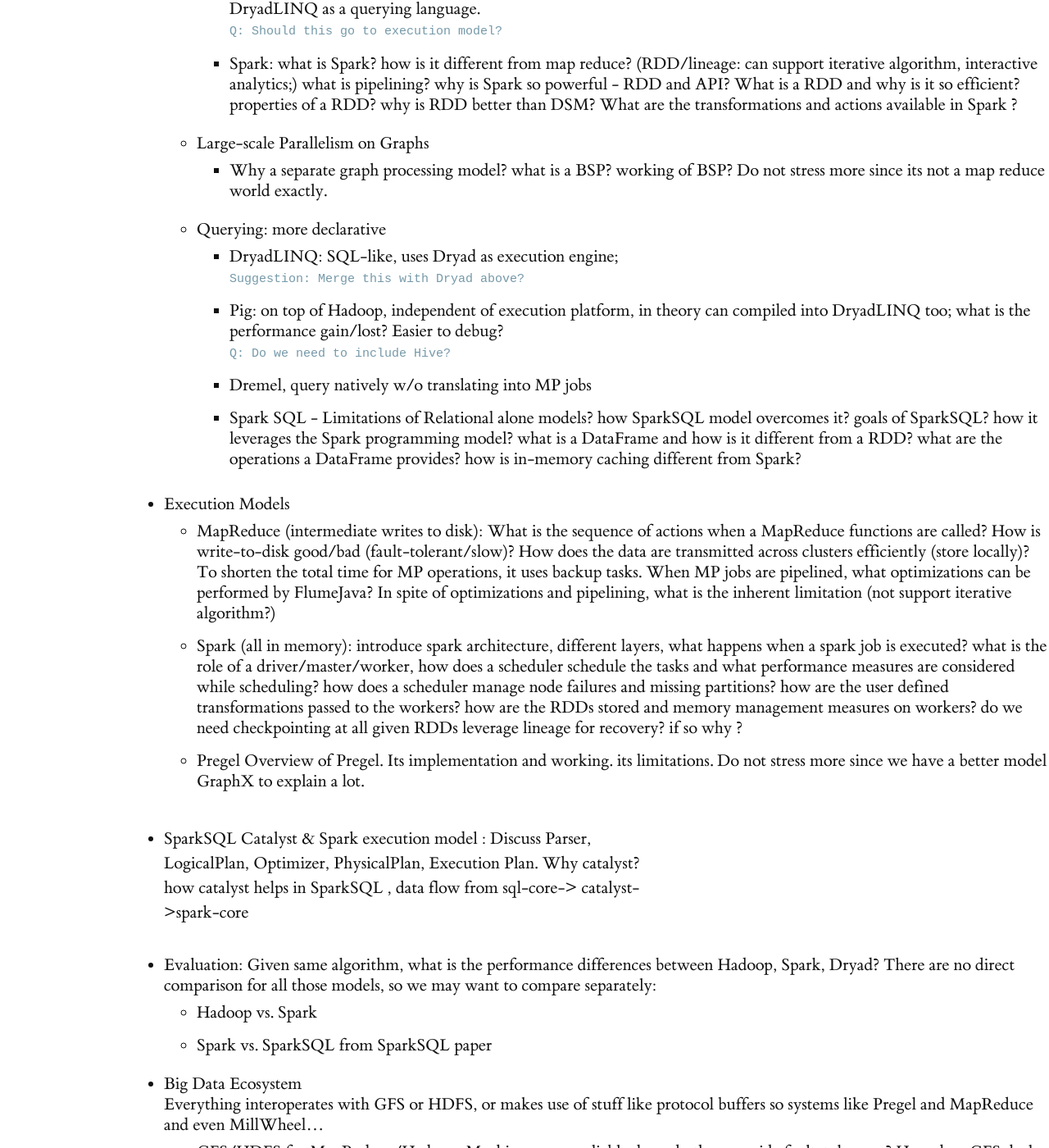
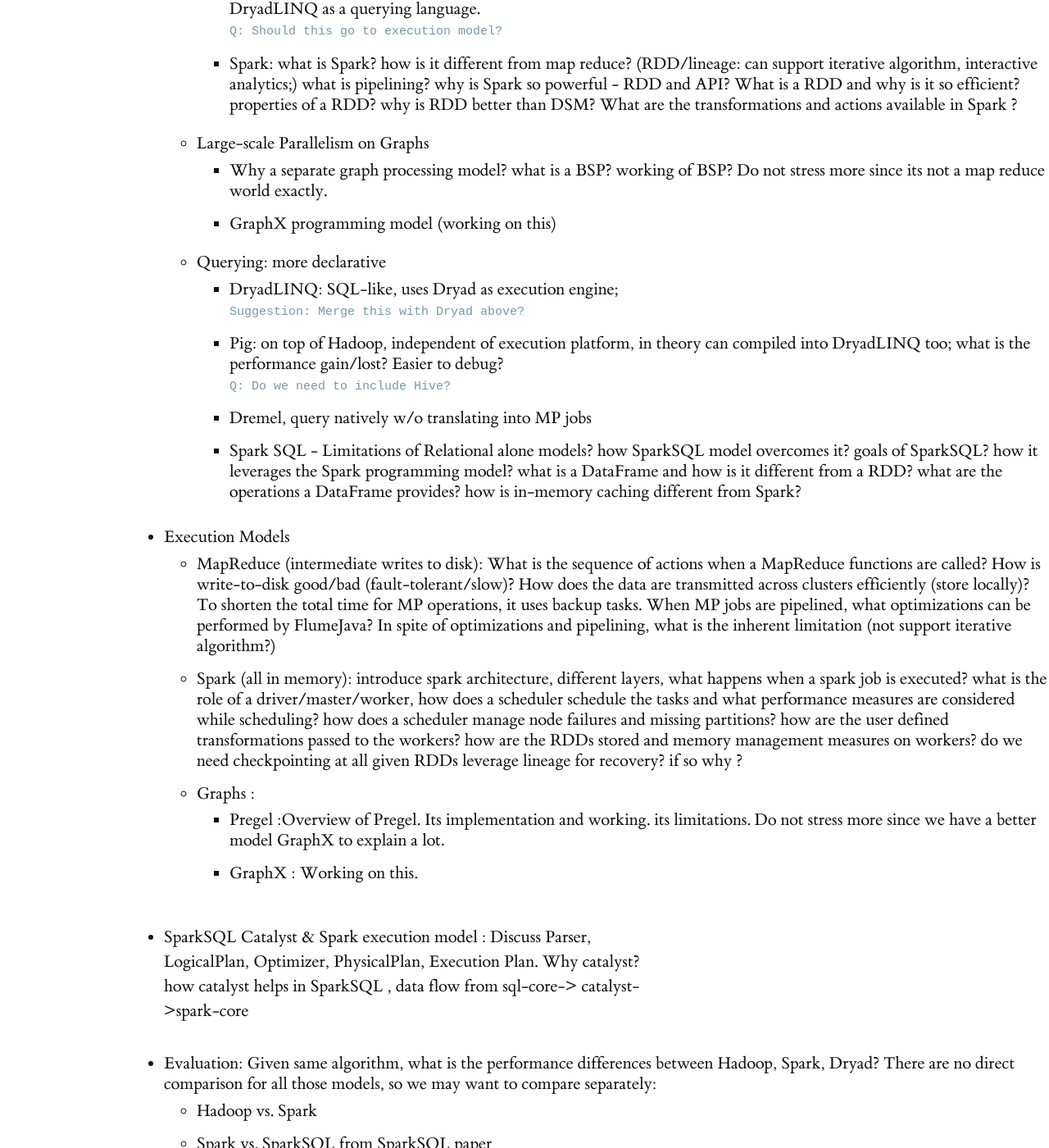
Before and after one commit to heathermiller/dist-prog-book, a Jekyll site: the page built from chapter/8/big-data.md, in a window 1280 px wide and 1400 px high, scrolled down 694 px. Shown: the whole window at 82% size. Built offline with Jekyll 4.4.1, drawn with Linux system fonts in a browser that asks for light colours; some web fonts are replaced.

Commit message:
Update big-data.md

```diff
--- a/chapter/8/big-data.md
+++ b/chapter/8/big-data.md
@@ -12,6 +12,7 @@ by: "Jingjing and Abhilash"
     - Spark: what is Spark? how is it different from map reduce? (RDD/lineage: can support iterative algorithm, interactive analytics;) what is pipelining? why is Spark so powerful - RDD and API? What is a RDD and why is it so efficient? properties of a RDD? why is RDD better than DSM? What are the transformations and actions available in Spark ?
   - Large-scale Parallelism on Graphs
     - Why a separate graph processing model? what is a BSP? working of BSP? Do not stress more since its not a map reduce world exactly.
+    - GraphX programming model (working on this)
   - Querying: more declarative
     - DryadLINQ: SQL-like, uses Dryad as execution engine;
     `Suggestion: Merge this with Dryad above?`
@@ -24,8 +25,9 @@ by: "Jingjing and Abhilash"
 - Execution Models
   - MapReduce (intermediate writes to disk): What is the sequence of actions when a MapReduce functions are called? How is write-to-disk good/bad (fault-tolerant/slow)? How does the data are transmitted across clusters efficiently (store locally)? To shorten the total time for MP operations, it uses backup tasks. When MP jobs are pipelined, what optimizations can be performed by FlumeJava? In spite of optimizations and pipelining, what is the inherent limitation (not support iterative algorithm?)
   - Spark (all in memory): introduce spark architecture, different layers, what happens when a spark job is executed? what is the role of a driver/master/worker, how does a scheduler schedule the tasks and what performance measures are considered while scheduling? how does a scheduler manage node failures and missing partitions? how are the user defined transformations passed to the workers? how are the RDDs stored and memory management measures on workers? do we need checkpointing at all given RDDs leverage lineage for recovery? if so why ?
-  - Pregel
-    Overview of Pregel. Its implementation and working. its limitations. Do not  stress more since we have a better model GraphX to explain a lot.
+  - Graphs :
+    - Pregel :Overview of Pregel. Its implementation and working. its limitations. Do not  stress more since we have a better model GraphX to explain a lot.
+    - GraphX : Working on this.
  - SparkSQL Catalyst & Spark execution model : Discuss Parser, LogicalPlan, Optimizer, PhysicalPlan, Execution Plan. Why catalyst? how catalyst helps in SparkSQL , data flow from sql-core-> catalyst->spark-core
 
 - Evaluation: Given same algorithm, what is the performance differences between Hadoop, Spark, Dryad? There are no direct comparison for all those models, so we may want to compare separately:
```
